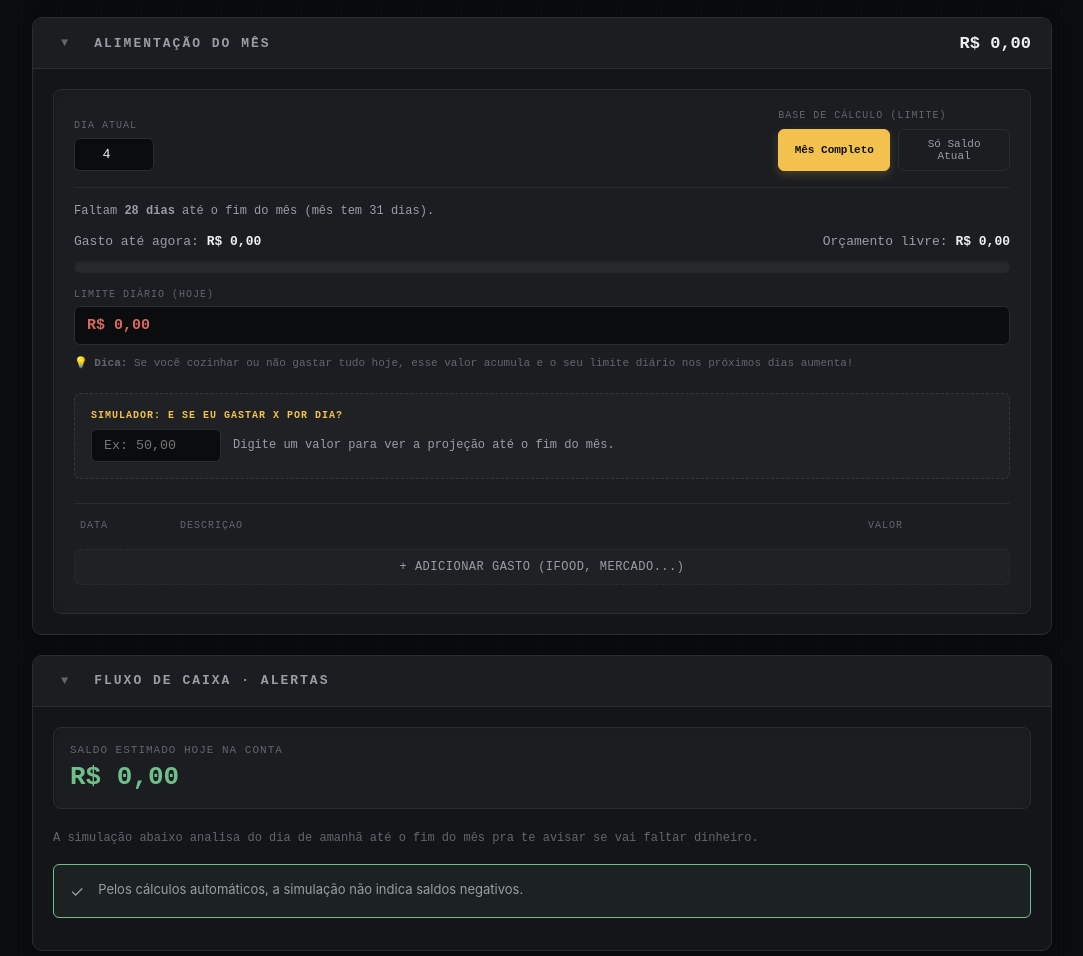
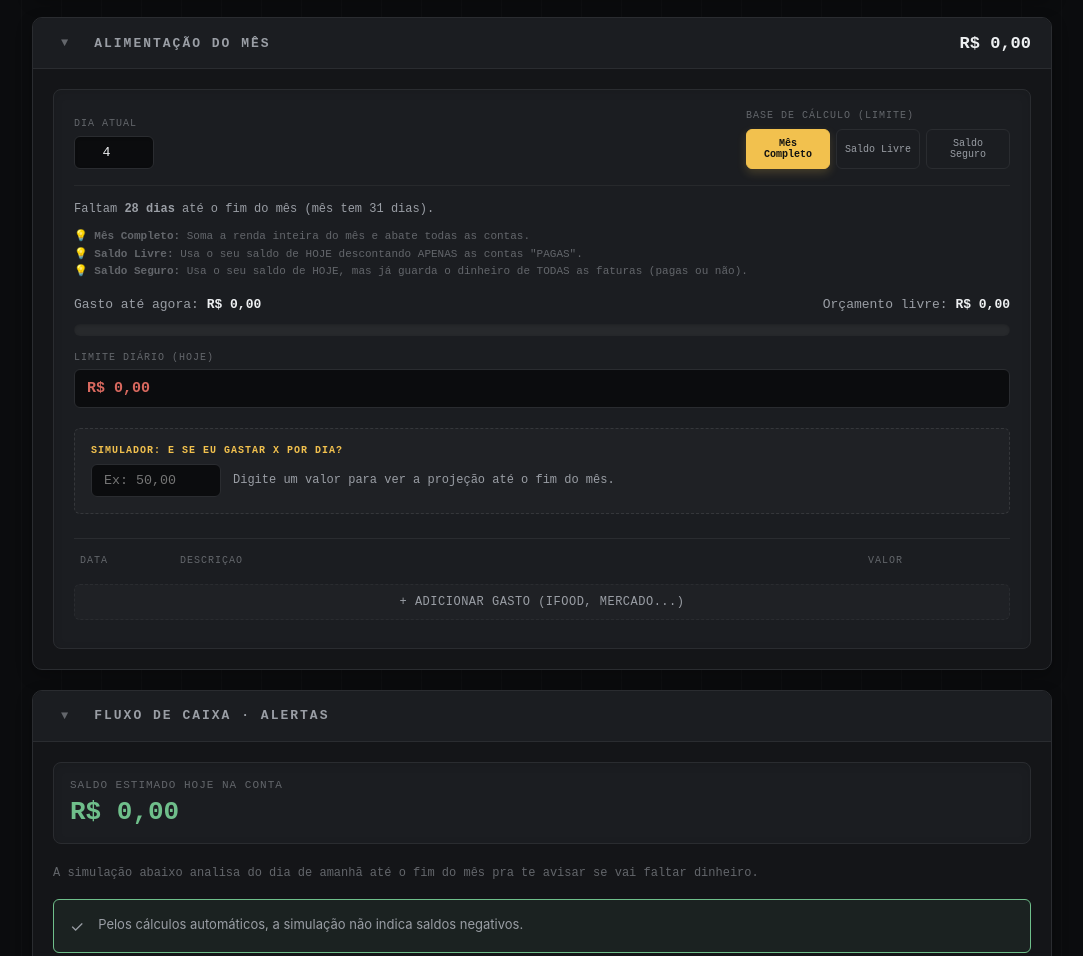
Before and after one commit to tububniak/Planilha, a plain HTML site: page index.html in a window 1280 px wide. Shown: the part 1230-2186 px from the top of the page, without its empty margins (98-1181 px from the left). Drawn offline with Linux system fonts and the light colour scheme.

Commit message:
Update index.html

```diff
--- a/index.html
+++ b/index.html
@@ -113,7 +113,7 @@
   .row.freela-row{ grid-template-columns: 78px 78px 1fr 1fr 110px 32px; align-items: start; }
   .row.expense-row{ grid-template-columns: 1fr 120px 80px 100px 32px; }
   .row.sub-row{ grid-template-columns: 1fr 110px 70px 100px 32px; }
-  .row.food-row{ grid-template-columns: 90px 1fr 100px 32px; } /* CORREÇÃO AQUI */
+  .row.food-row{ grid-template-columns: 90px 1fr 100px 32px; }
 
   .fixed-row { grid-template-columns: 1fr 130px; border-bottom:none; padding-bottom:0; }
   .fixed-row > div { align-self: flex-end; }
@@ -163,7 +163,7 @@
   .val.pos{ color:var(--green); }
   .val.neg{ color:var(--red); }
 
-  .goal-toggle{ display:flex; gap:8px; margin-bottom:12px; }
+  .goal-toggle{ display:flex; gap:8px; margin-bottom:12px; flex-wrap:wrap; }
   .goal-toggle button{
     flex:1; background:var(--bg-panel-2); border:1px solid var(--line); color:var(--ink-dim);
     padding:10px; border-radius:6px; cursor:pointer; font-family:var(--mono); font-size:12px; transition:all 0.2s;
@@ -266,19 +266,16 @@
     .month-nav { width: 100%; justify-content: space-between; }
     .reel-body { padding: 16px 12px; }
 
-    /* Remove a rolagem horizontal */
     .table-scroll { overflow-x: visible !important; padding-bottom: 0; }
     .min-w-row { min-width: 100% !important; }
     .col-label { display: none !important; }
 
-    /* Transforma as Linhas em Cards Empilhados */
     .row {
       display: flex !important; flex-wrap: wrap; gap: 8px; background: rgba(255,255,255,0.02);
       border: 1px solid rgba(255,255,255,0.05); padding: 14px; margin-bottom: 12px; border-radius: 8px;
     }
     .row > * { margin: 0 !important; }
 
-    /* Adaptação dos campos dentro do Card */
     .row.expense-row > input[data-field="label"],
     .row.sub-row > input[data-field="label"],
     .row.food-row > input[data-field="label"] { flex: 1 1 100%; font-weight: bold; font-size: 14px; }
@@ -293,30 +290,25 @@
     .row.expense-row > .paid-toggle,
     .row.sub-row > .paid-toggle { flex: 1 1 60%; height: 42px; font-size: 13px; }
 
-    /* Cards de Freelas */
     .row.freela-row > input[data-field="workDay"],
     .row.freela-row > input[data-field="payDay"] { flex: 1 1 40%; }
     .row.freela-row > div { flex: 1 1 100%; }
     .row.freela-row > input[data-field="client"] { flex: 1 1 100%; font-weight: bold; }
     .row.freela-row > input[data-field="value"] { flex: 1 1 auto; }
 
-    /* Botão Delete Gigante pro dedo */
     .row > .del-btn {
       flex: 0 0 42px; height: 42px; background: rgba(217,105,95,0.1); border-radius: 6px; color: var(--red);
       display: flex; align-items: center; justify-content: center;
     }
 
-    /* Linhas Fixas no Topo (Saldo / Renda Fixa) */
     .fixed-row { display: flex !important; flex-wrap: wrap; background: none; border: none; padding: 0; margin-bottom:20px; }
     .fixed-row > div { flex: 1 1 100%; margin-bottom: 6px; align-self: flex-start; }
     .fixed-row > input { flex: 1 1 100%; margin-bottom: 8px; }
 
-    /* Simulador Grid */
     .sim-purch-grid { display: flex !important; flex-wrap: wrap; }
     .sim-purch-grid > #simPurchDesc { flex: 1 1 100%; }
     .sim-purch-grid > #simPurchValue, .sim-purch-grid > #simPurchDay { flex: 1 1 40%; }
 
-    /* Tabela Anual */
     #yearTableContainer .col-label { display: grid !important; grid-template-columns: 50px 1fr 1fr 1fr; font-size: 9px; padding-bottom: 8px; }
     #yearTableContainer .row { display: grid !important; grid-template-columns: 50px 1fr 1fr 1fr !important; background: none; border: none; border-bottom: 1px solid rgba(255,255,255,0.04); padding: 12px 0; font-size: 12px; }
     #yearTableContainer .row > div { padding: 0; font-size: 11px; }
@@ -497,14 +489,20 @@
             </div>
             <div>
               <div style="font-size:10px; text-transform:uppercase; letter-spacing:1px; color:var(--ink-dimmer); font-family:var(--mono); margin-bottom:8px;">Base de cálculo (Limite)</div>
-              <div class="goal-toggle" style="margin-bottom:0;">
-                <button id="foodModeTotal" style="padding:8px 12px; font-size:11px;">Mês Completo</button>
-                <button id="foodModeAtual" style="padding:8px 12px; font-size:11px;">Só Saldo Atual</button>
+              <div class="goal-toggle" style="margin-bottom:0; display:flex; gap:6px;">
+                <button id="foodModeTotal" style="padding:8px 6px; font-size:10px;">Mês Completo</button>
+                <button id="foodModeLivre" style="padding:8px 6px; font-size:10px;">Saldo Livre</button>
+                <button id="foodModeSeguro" style="padding:8px 6px; font-size:10px;">Saldo Seguro</button>
               </div>
             </div>
           </div>
 
-          <div id="foodDayHint" style="font-size:12px; color:var(--ink-dim); font-family:var(--mono); margin-bottom:16px;"></div>
+          <div id="foodDayHint" style="font-size:12px; color:var(--ink-dim); font-family:var(--mono); margin-bottom:12px;"></div>
+          <p style="font-size:11px; color:var(--ink-dimmer); margin:0 0 16px 0; font-family:var(--mono); line-height:1.6;">
+            💡 <b>Mês Completo:</b> Soma a renda inteira do mês e abate todas as contas.<br>
+            💡 <b>Saldo Livre:</b> Usa o seu saldo de HOJE descontando APENAS as contas "PAGAS".<br>
+            💡 <b>Saldo Seguro:</b> Usa o seu saldo de HOJE, mas já guarda o dinheiro de TODAS as faturas (pagas ou não).
+          </p>
 
           <div style="display:flex; justify-content:space-between; font-size:13px; color:var(--ink-dim); font-family:var(--mono);">
             <span>Gasto até agora: <b id="foodSpentLabel" style="color:var(--ink)">R$ 0,00</b></span>
@@ -518,10 +516,6 @@
               <input type="text" id="foodPerDay" readonly style="font-size:15px; font-weight:600; color:var(--accent);">
             </div>
           </div>
-
-          <p style="font-size:11px; color:var(--ink-dimmer); margin:10px 0 0; font-family:var(--mono); line-height:1.6;">
-            💡 <b>Dica:</b> Se você cozinhar ou não gastar tudo hoje, esse valor acumula e o seu limite diário nos próximos dias aumenta!
-          </p>
 
           <!-- SIMULADOR DE ALIMENTAÇÃO -->
           <div style="margin-top:20px; padding:16px; background:rgba(255,255,255,0.02); border-radius:6px; border:1px dashed rgba(255,255,255,0.1);">
@@ -739,7 +733,12 @@ function emptyMonth(){
   };
 }
 
-function getMonth(key){ if(!db.months[key]){ db.months[key] = emptyMonth(); saveDB(); } return db.months[key]; }
+function getMonth(key){
+  if(!db.months[key]){ db.months[key] = emptyMonth(); saveDB(); }
+  // Migração de dados de versões anteriores para manter compatibilidade
+  if(db.months[key].foodCalcMode === 'atual') db.months[key].foodCalcMode = 'seguro';
+  return db.months[key];
+}
 function getPreviousMonthKey(key){ const { year, month } = parseKey(key); const d = new Date(year, month-2, 1); return keyFromParts(d.getFullYear(), d.getMonth()+1); }
 
 function copyFromPreviousMonth(){
@@ -1063,7 +1062,7 @@ function updateFoodSim(month, daysLeft, foodBudget) {
   }
 }
 
-function updatePurchaseSim(month, year, m, foodBudget, foodSpent, daysLeft) {
+function updatePurchaseSim(month, year, m, foodSpent, daysLeft, totalSaidasFixas, totalSaidasPagas, goalInReais, totalEntradas) {
   const desc = document.getElementById('simPurchDesc').value || 'A Compra';
   const val = parseFloat(document.getElementById('simPurchValue').value);
   const pDay = parseInt(document.getElementById('simPurchDay').value);
@@ -1076,7 +1075,8 @@ function updatePurchaseSim(month, year, m, foodBudget, foodSpent, daysLeft) {
   const targetDay = Math.min(Math.max(pDay, 1), totalDays);
 
   let events = [...baseFlow.events];
-  let actualPurchaseDay = targetDay <= baseFlow.todayDay ? baseFlow.todayDay : targetDay;
+  let actualPurchaseDay = targetDay <= baseFlow.tomorrow ? baseFlow.tomorrow : targetDay;
+  if(targetDay === baseFlow.todayDay) actualPurchaseDay = baseFlow.todayDay;
 
   let currentCash = baseFlow.balanceToday;
   if (actualPurchaseDay === baseFlow.todayDay) { currentCash -= val; }
@@ -1127,11 +1127,11 @@ function updatePurchaseSim(month, year, m, foodBudget, foodSpent, daysLeft) {
   }
   timelineHTML += '</div>';
 
+  // FOOD LIMIT PROJECTION
   const foodMode = month.foodCalcMode || 'total';
-  const totalEntradas = sumList(month.freelas) + (Number(month.fixedIncomeValue)||0) + (Number(month.saldoAnterior)||0);
-  const totalSaidasFixas = sumList(month.casa) + sumList(month.subs) + sumList(month.credits) + sumList(month.outros);
-  const goalInReais = month.goalMode === 'pct' ? totalEntradas * (Number(month.goalValue)||0) / 100 : Number(month.goalValue)||0;
-  const saidasGlobais = totalSaidasFixas + goalInReais + val;
+  let saidasGlobais = 0;
+  if(foodMode === 'total' || foodMode === 'seguro') saidasGlobais = totalSaidasFixas + goalInReais + val;
+  else saidasGlobais = totalSaidasPagas + goalInReais + val;
 
   let limitData = [];
   let tempCash = baseFlow.balanceToday;
@@ -1181,7 +1181,7 @@ function updatePurchaseSim(month, year, m, foodBudget, foodSpent, daysLeft) {
       }
   } else {
       if (limitToday === 0) {
-          foodText = `<div style="margin-top:14px; padding-top:14px; border-top:1px dashed rgba(255,255,255,0.1); font-size:12px; color:var(--red);">⚠️ <b>Atenção:</b> Com essa compra, seu saldo e orçamento não suportam mais gastos. O limite diário de alimentação ficará <b style="color:var(--red);">zerado</b> pelo restante do mês!</div>`;
+          foodText = `<div style="margin-top:14px; padding-top:14px; border-top:1px dashed rgba(255,255,255,0.1); font-size:12px; color:var(--red);">⚠️ <b>Atenção:</b> Com essa compra, seu saldo não suporta mais gastos. O limite diário de alimentação ficará <b style="color:var(--red);">zerado</b> pelo restante do mês!</div>`;
       } else {
           foodText = `<div style="margin-top:14px; padding-top:14px; border-top:1px dashed rgba(255,255,255,0.1); font-size:12px; color:var(--ink-dim);">Com essa compra, o limite diário de alimentação passaria a ser <b style="color:var(--accent);">${brl(limitToday)}</b> pelo restante do mês.</div>`;
       }
@@ -1238,6 +1238,9 @@ function computeAll(month, year, m){
   let entradasRecebidas = freelasRecebidos;
   if(todayDay >= 1) entradasRecebidas += (Number(month.fixedIncomeValue)||0);
 
+  const sumPaid = (items) => items.filter(it => it.paid).reduce((a, b) => a + (Number(b.value)||0), 0);
+  const totalSaidasPagas = sumPaid(month.casa) + sumPaid(month.subs) + sumPaid(month.credits) + sumPaid(month.outros);
+
   const totalCasa = sumList(month.casa); const totalAssinaturas = sumList(month.subs);
   const totalCreditos = sumList(month.credits); const totalOutros = sumList(month.outros);
   const totalSaidasFixas = totalCasa + totalAssinaturas + totalCreditos + totalOutros;
@@ -1260,7 +1263,8 @@ function computeAll(month, year, m){
   document.getElementById('goalInReais').textContent = brl(goalInReais);
 
   const freeToSpendTotal = totalRendaTotal - totalSaidasFixas - goalInReais;
-  const freeToSpendAtual = totalRendaAtual - totalSaidasFixas - goalInReais;
+  const freeToSpendSeguro = totalRendaAtual - totalSaidasFixas - goalInReais;
+  const freeToSpendLivre = totalRendaAtual - totalSaidasPagas - goalInReais;
 
   const freeEl = document.getElementById('freeToSpend');
   freeEl.textContent = brl(freeToSpendTotal); freeEl.className = 'val ' + (freeToSpendTotal >= 0 ? 'pos' : 'neg');
@@ -1277,7 +1281,12 @@ function computeAll(month, year, m){
     alertBox.innerHTML = `<div class="cash-warning"><div class="icon">⚠️</div><div><b>Atenção:</b> Sua sobra projetada está <b>abaixo de 10%</b> do total que você vai receber no mês. Fique de olho pra não passar aperto financeiro!</div></div>`;
   } else { alertBox.innerHTML = ''; }
 
-  const foodBudget = month.foodCalcMode === 'total' ? Math.max(freeToSpendTotal, 0) : Math.max(freeToSpendAtual, 0);
+  const foodCalcMode = month.foodCalcMode || 'total';
+  let foodBudget = 0;
+  if (foodCalcMode === 'total') foodBudget = Math.max(freeToSpendTotal, 0);
+  else if (foodCalcMode === 'seguro') foodBudget = Math.max(freeToSpendSeguro, 0);
+  else foodBudget = Math.max(freeToSpendLivre, 0);
+
   const foodRemaining = foodBudget - foodSpent;
   document.getElementById('foodSpentLabel').textContent = brl(foodSpent);
   document.getElementById('foodBudgetLabel').textContent = brl(foodBudget);
@@ -1295,12 +1304,20 @@ function computeAll(month, year, m){
 
   const sim = simulateCashFlow(month, year, m);
 
-  const dailyLimit = sim.balanceToday < 0 ? 0 : Math.max(foodRemaining, 0) / daysLeft;
+  // Limite Diário (Se o modo for Seguro ou Total e o saldo de hoje estiver negativo, o limite de hj é 0)
+  // No modo Livre, deixamos a matemática do FreeToSpendLivre ditar se é 0 ou não.
+  let dailyLimit = 0;
+  if(sim.balanceToday < 0 && (foodCalcMode === 'seguro' || foodCalcMode === 'total')) {
+     dailyLimit = 0;
+  } else {
+     dailyLimit = Math.max(foodRemaining, 0) / daysLeft;
+  }
+
   const foodPerDayInput = document.getElementById('foodPerDay');
   foodPerDayInput.value = brl(dailyLimit); foodPerDayInput.style.color = dailyLimit > 0 ? 'var(--accent)' : 'var(--red)';
 
   updateFoodSim(month, daysLeft, foodBudget);
-  updatePurchaseSim(month, year, m, foodBudget, foodSpent, daysLeft);
+  updatePurchaseSim(month, year, m, foodBudget, foodSpent, daysLeft, totalSaidasFixas, totalSaidasPagas, goalInReais, totalRendaTotal);
 
   renderPie([
     { label:'Casa', value: totalCasa, color:'#e07856' }, { label:'Assinaturas', value: totalAssinaturas, color:'#f2c14e' },
@@ -1400,7 +1417,9 @@ function setGoalMode(mode, persist=true){
 }
 function setFoodMode(mode, persist=true){
   const month = getMonth(currentKey); month.foodCalcMode = mode;
-  document.getElementById('foodModeTotal').classList.toggle('active', mode==='total'); document.getElementById('foodModeAtual').classList.toggle('active', mode==='atual');
+  document.getElementById('foodModeTotal').classList.toggle('active', mode==='total');
+  document.getElementById('foodModeLivre').classList.toggle('active', mode==='livre');
+  document.getElementById('foodModeSeguro').classList.toggle('active', mode==='seguro');
   if(persist){ saveDB(); computeAll(month, ...Object.values(parseKey(currentKey))); }
 }
 function setIncomeMode(mode, persist=true){
@@ -1507,7 +1526,8 @@ document.getElementById('addFoodEntry').addEventListener('click', () => { const
 document.getElementById('goalModeReais').addEventListener('click', () => setGoalMode('reais'));
 document.getElementById('goalModePct').addEventListener('click', () => setGoalMode('pct'));
 document.getElementById('foodModeTotal').addEventListener('click', () => setFoodMode('total'));
-document.getElementById('foodModeAtual').addEventListener('click', () => setFoodMode('atual'));
+document.getElementById('foodModeLivre').addEventListener('click', () => setFoodMode('livre'));
+document.getElementById('foodModeSeguro').addEventListener('click', () => setFoodMode('seguro'));
 document.getElementById('incomeModeClient').addEventListener('click', () => setIncomeMode('client'));
 document.getElementById('incomeModeType').addEventListener('click', () => setIncomeMode('type'));
 
```
